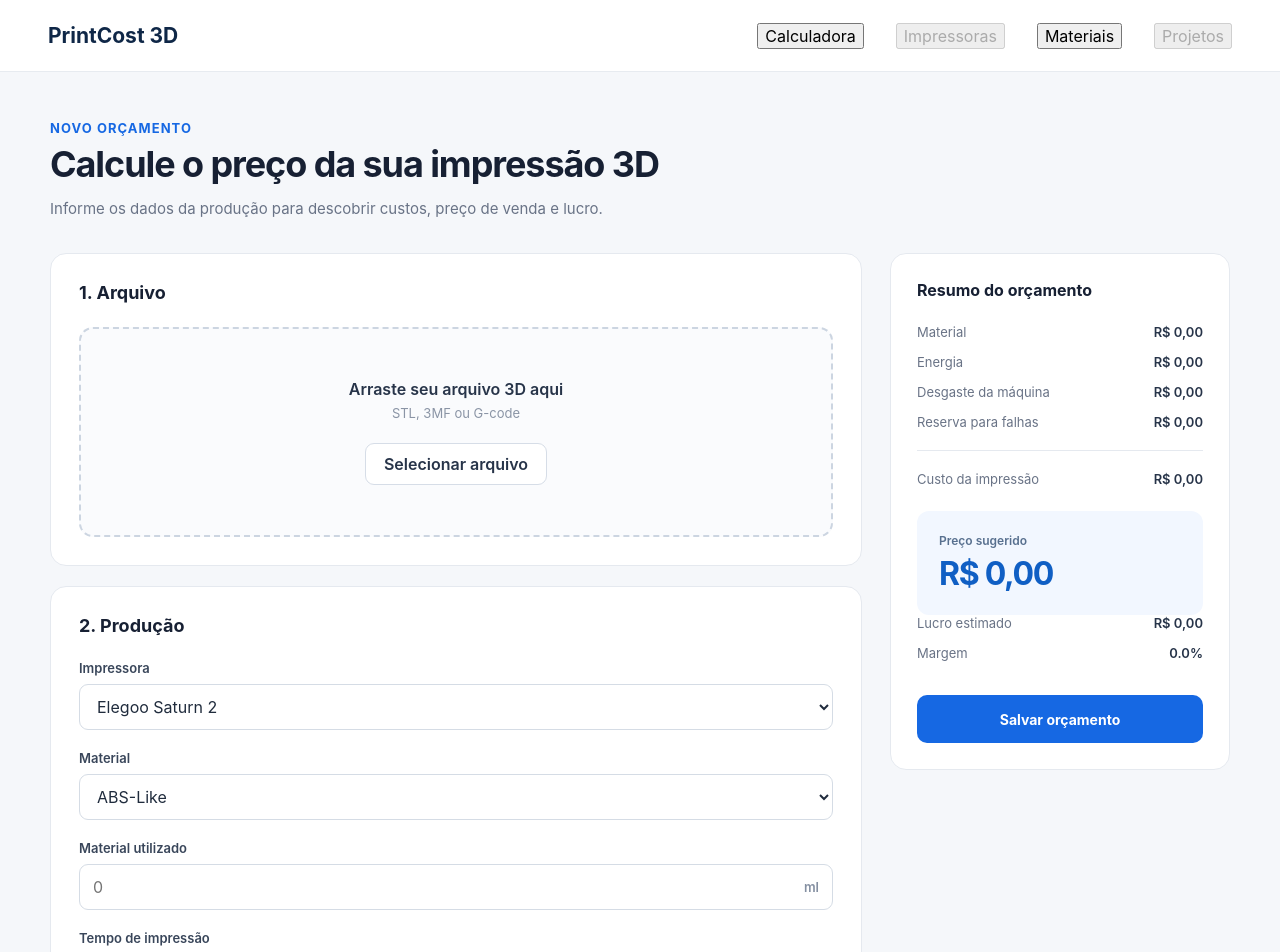
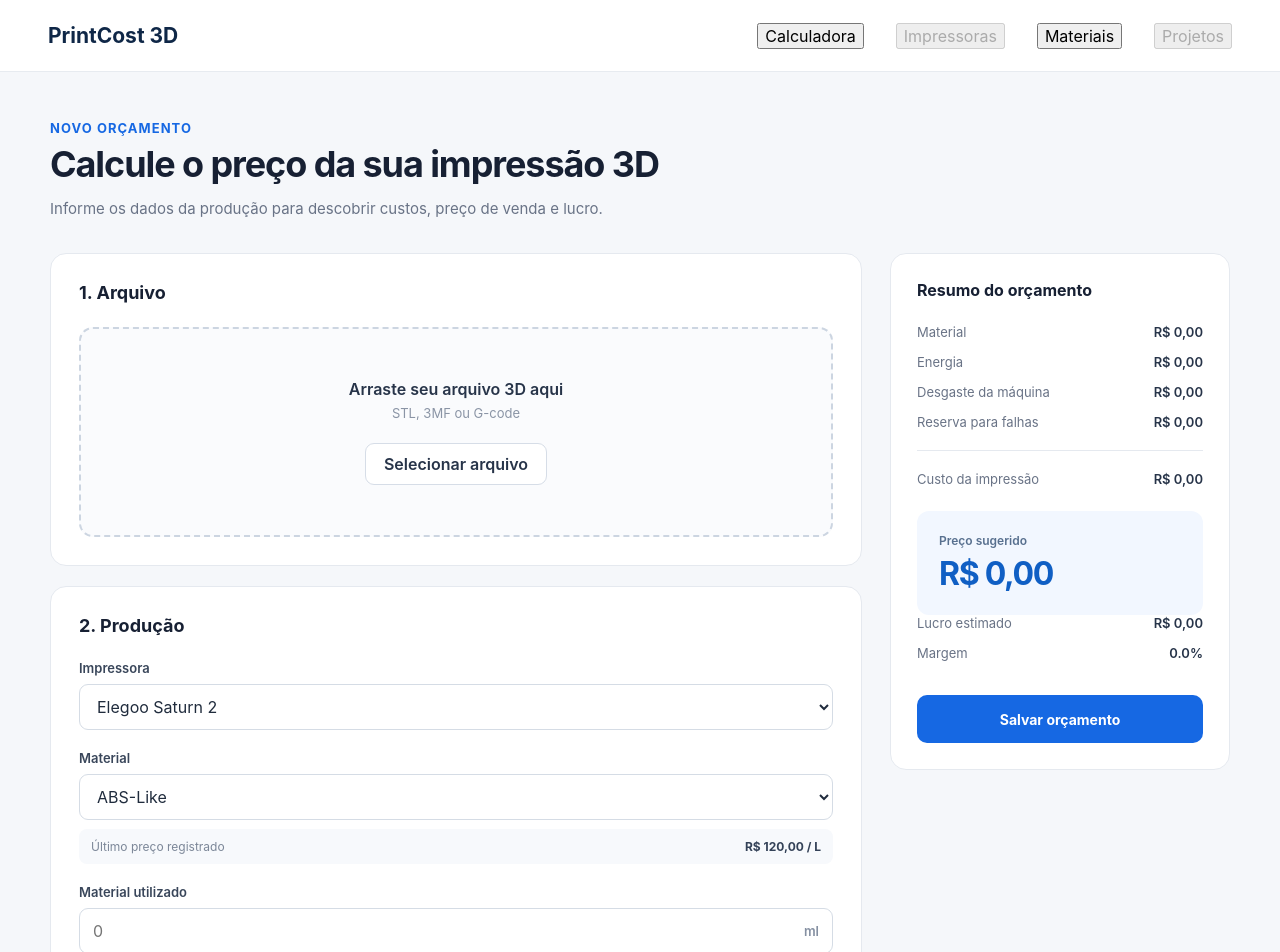
Before and after one commit to FelipeMio/print-cost-3d-calculator, a React (Vite) app: page / in a window 1280 px wide. Shown: the top 952 px of the page. Built offline with nearby package versions, Linux system fonts and the light colour scheme.

Commit message:
Exibe último preço do material na calculadora

```diff
--- a/src/App.css
+++ b/src/App.css
@@ -452,3 +452,26 @@
     grid-template-columns: 1fr;
   }
 }
+.material-price-reference {
+  margin-top: 9px;
+  padding: 10px 12px;
+
+  display: flex;
+  align-items: center;
+  justify-content: space-between;
+  gap: 12px;
+
+  border-radius: 8px;
+  background: #f7f9fc;
+
+  font-size: 12px;
+}
+
+.material-price-reference span {
+  color: #7c8798;
+}
+
+.material-price-reference strong {
+  color: #344258;
+  font-weight: 650;
+}
--- a/src/App.tsx
+++ b/src/App.tsx
@@ -79,6 +79,14 @@ function App() {
     ? latestMaterialPurchase.price /
       latestMaterialPurchase.quantity
     : 0
+
+  const normalizedMaterialPrice =
+    materialUnitCost * 1000
+
+  const normalizedMaterialUnit =
+    selectedMaterial?.unit === 'g'
+      ? 'kg'
+      : 'L'
 
   const materialCost =
     materialUsed * materialUnitCost
@@ -257,6 +265,25 @@ function App() {
                 </option>
               ))}
             </select>
+
+            {selectedMaterial && (
+              <div className="material-price-reference">
+                <span>Último preço registrado</span>
+
+                {latestMaterialPurchase ? (
+                  <strong>
+                    {currencyFormatter.format(
+                      normalizedMaterialPrice,
+                    )}{' '}
+                    / {normalizedMaterialUnit}
+                  </strong>
+                ) : (
+                  <strong>
+                    Nenhum preço registrado
+                  </strong>
+                )}
+              </div>
+            )}
           </div>
 
           <div className="field">
```
